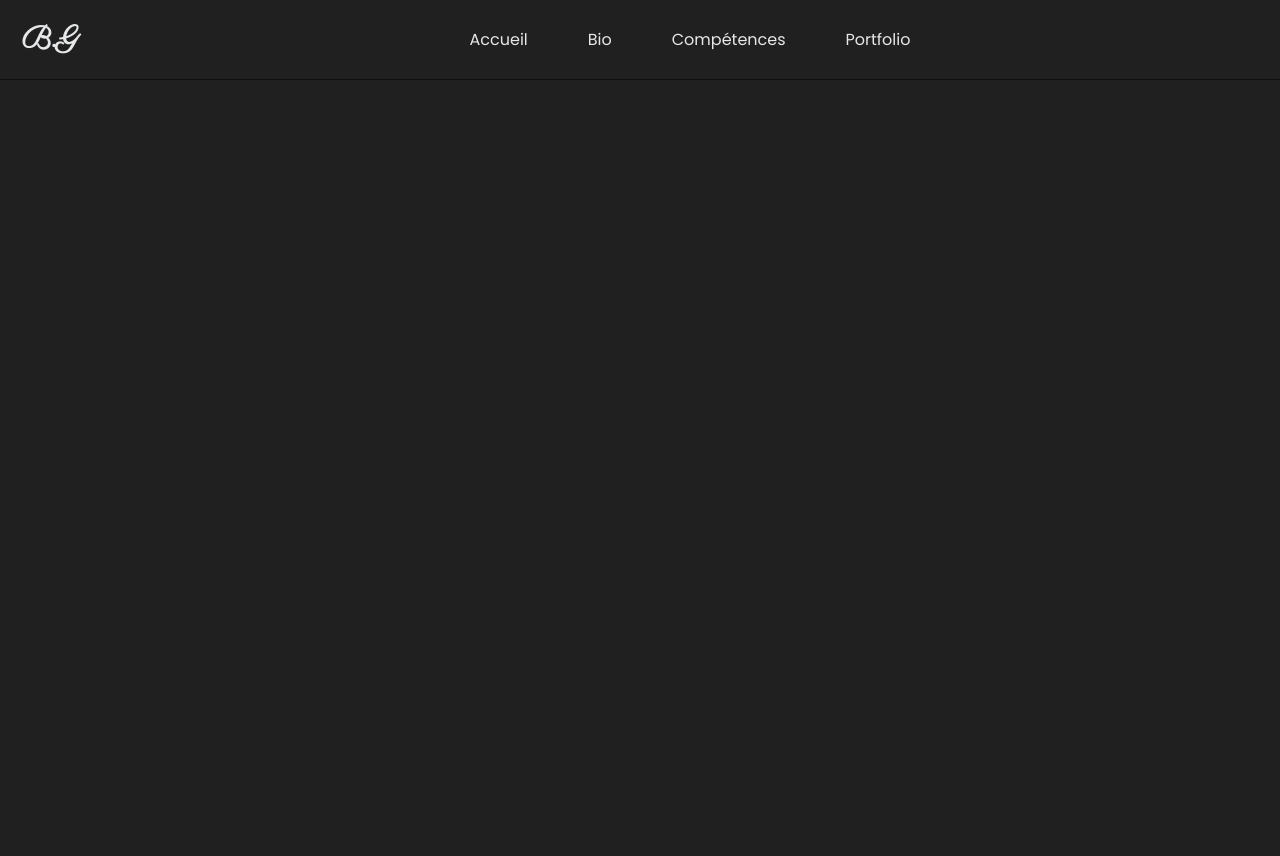
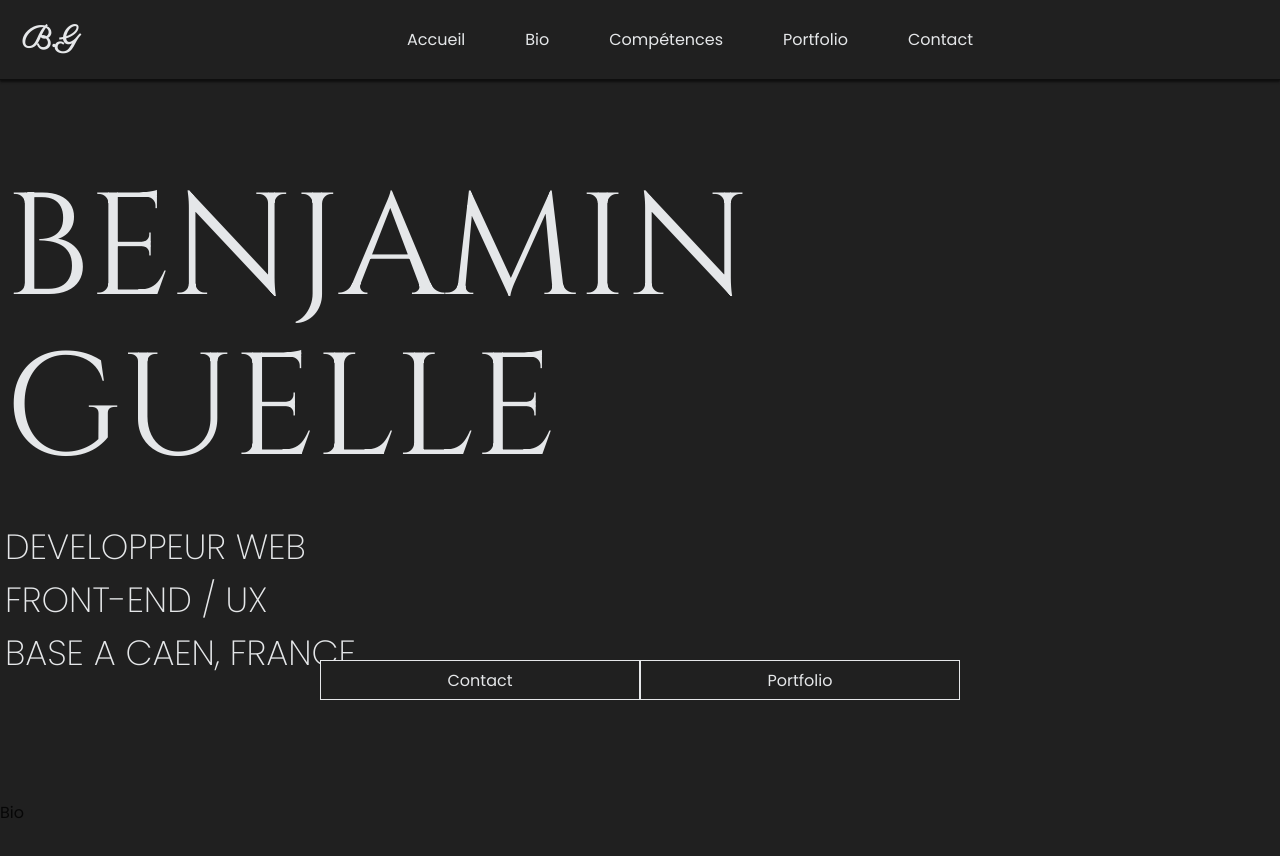
Before and after one commit to BenjaminGuelle/myPortfolio, a Gatsby site: page / in a window 1280 px wide. Before the commit the page ends 800 px from the top, so only its background shows below. Built offline with nearby package versions, Linux system fonts and the light colour scheme; Gatsby itself is replaced by a stand-in of ours.

Commit message:
create Bio & modified title

```diff
--- /dev/null
+++ b/src/components/Banner/index.tsx
@@ -0,0 +1,22 @@
+import React from 'react';
+
+import './style.scss';
+
+const Banner = () => {
+    return (
+        <section id="banner">
+            <div className="hero">
+                <h1>BENJAMIN GUELLE</h1>
+                <p>DEVELOPPEUR WEB</p>
+                <p>FRONT-END / UX</p>
+                <p>BASE A CAEN, FRANCE</p>
+            </div>
+            <div className="ctn-btn-mob">
+                <button type="button" className="btn-mob btn-C">Contact</button>
+                <button type="button" className="btn-mob btn-P">Portfolio</button>
+            </div>
+        </section>
+    )
+}
+
+export default Banner;
--- /dev/null
+++ b/src/components/Banner/style.scss
@@ -0,0 +1,74 @@
+@import '../styles/index.scss';
+
+// SECTION HOME
+#banner {
+    width: 100%;
+    height: calc( 100vh - 50px );
+    margin-top: 50px;
+    position: relative;
+}
+
+#banner .hero {
+    position: absolute;
+    top: 50%;
+    left: 0;
+    transform: translateY(-50%);
+    width: 100%;
+    padding: 5px;
+}
+
+// TITLE
+#banner .hero p,
+h1,
+h2 {
+    font-size: 35px;
+    font-weight: 100;
+    color: $gris;
+}
+
+#banner .hero h1 {
+    font-size: 70px;
+    font-family: $titleFont;
+    padding-bottom: 30px;
+    color: $gris;
+    font-weight: 100;
+}
+
+// BTN HOME MOBILE
+#banner .ctn-btn-mob {
+    position: absolute;
+    bottom: 0;
+    left: 0;
+    width: 100%;
+    display: flex;
+    justify-content: space-between;
+}
+
+#banner .ctn-btn-mob .btn-mob {
+    width: 100%;
+    height: 40px;
+    border: 1px solid $gris;
+    background-color: $bg;
+    color: $gris;
+}
+
+// ======== MEDIAS QUERIES ========
+@media screen and (min-width: 768px) {
+    #banner .hero h1 {
+        font-size: 145px;
+    }
+
+    #banner .ctn-btn-mob {
+        position: absolute;
+        bottom: 100px;
+        left: 50%;
+        transform: translateX(-50%);
+        width: 50%;
+        display: flex;
+        justify-content: space-between;
+    }
+}
+
+@media screen and (min-width: 1024px) {
+
+}
--- /dev/null
+++ b/src/components/Bio/index.tsx
@@ -0,0 +1,13 @@
+import React from 'react';
+
+import './style.scss';
+
+const Bio = () => {
+    return (
+        <section id="bio">
+            Bio
+        </section>
+    )
+}
+
+export default Bio;
--- /dev/null
+++ b/src/components/Bio/style.scss
@@ -0,0 +1,6 @@
+@import '../styles/index.scss';
+
+#bio {
+    width: 100%;
+    height: calc(100vh - 50px);
+}
--- a/src/components/Header/index.tsx
+++ b/src/components/Header/index.tsx
@@ -20,12 +20,14 @@ const Header = ({ siteTitle }) => {
                <Link to="#" className="nav-link_mob">Bio</Link>
                <Link to="#" className="nav-link_mob">Compétences</Link>
                <Link to="#" className="nav-link_mob">Portfolio</Link>
+               <Link to="#" className="nav-link_mob">Contact</Link>
            </nav>
            <nav className="nav-bar">
                <Link to="#" className="nav-link">Accueil</Link>
                <Link to="#" className="nav-link">Bio</Link>
                <Link to="#" className="nav-link">Compétences</Link>
                <Link to="#" className="nav-link">Portfolio</Link>
+               <Link to="#" className="nav-link">Contact</Link>
            </nav>
         </header>
     )
--- a/src/components/Header/style.scss
+++ b/src/components/Header/style.scss
@@ -7,7 +7,9 @@ header {
     left: 0;
     width: 100%;
     height: 50px;
+    background-color: $bg;
     border-bottom: 1px solid $black;
+    box-shadow: 0 2px 2px $black;
 
 }
 
@@ -134,6 +136,7 @@ header .nav-bar {
         display: none;
     }
 
+    // NAV BAR DESKTOP
     header .nav-bar {
         display: block;
         margin-left: 100px;
--- a/src/components/styles/_vars.scss
+++ b/src/components/styles/_vars.scss
@@ -15,11 +15,12 @@ $bg : #202020;
 ============ FONTS =============
 ================================
 */
-@import url('https://fonts.googleapis.com/css2?family=Parisienne&family=Poppins:wght@200;300;400;700&display=swap');
-
+// @import url('https://fonts.googleapis.com/css2?family=Parisienne&family=Poppins:wght@200;300;400;700&display=swap');
+@import url('https://fonts.googleapis.com/css2?family=Cinzel&family=Parisienne&family=Poppins:wght@200;300;400;700&display=swap');
 // Font :
 $global-font: 'Poppins', sans-serif;
 $parisFont: 'Parisienne', cursive;
+$titleFont: 'Cinzel', serif;
 
 
 /*
--- a/src/templates/base.tsx
+++ b/src/templates/base.tsx
@@ -3,6 +3,8 @@ import { graphql } from "gatsby";
 
 import Layout from "../components/Layout";
 import SEO from '../components/seo';
+import Banner from "../components/Banner";
+import Bio from "../components/Bio";
 
 // TODO Ajouter un "main-not-display" pour les résolutions non prises en charges
 
@@ -13,6 +15,8 @@ const BaseTpl = ({ data }) => {
     return (
         <Layout>
             <SEO lang="fr_FR" title='Benjamin Guelle'/>
+            <Banner />
+            <Bio />
         </Layout>
     );
 };
```
